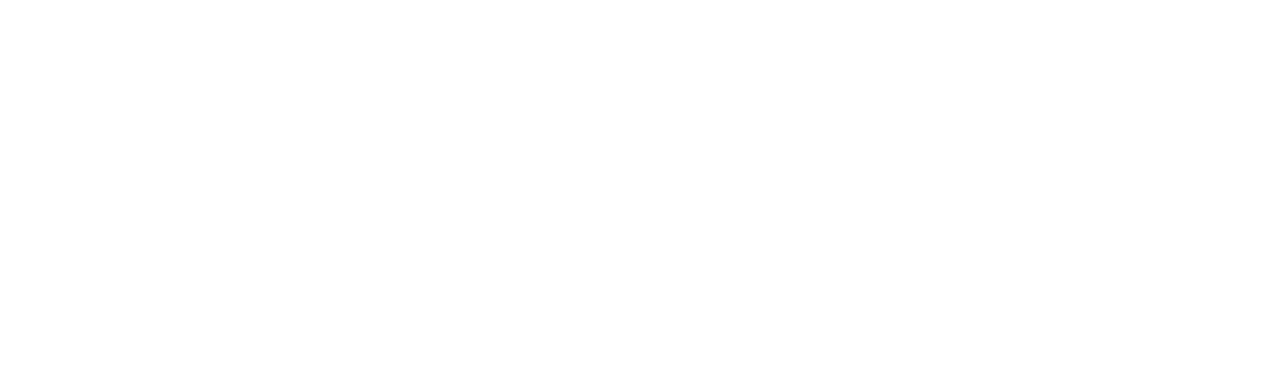
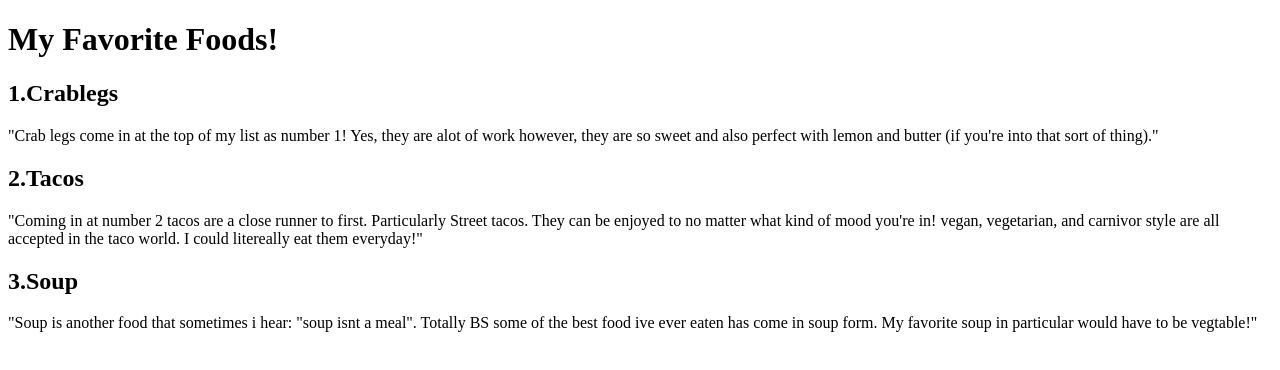
Before and after one commit to STL-WomenPlus-WebDev-March2023/js-assignment-4-html-me-something-FunkCrusade, a website: page index.html in a window 1280 px wide. Drawn offline with Linux system fonts and the light colour scheme.

Commit message:
My first html commit

```diff
--- a/index.html
+++ b/index.html
@@ -1,8 +1,15 @@
 <!DOCTYPE html>
 <html>
    <head>
+      <title>Emily Albert - My Favorite Foods</title>
    </head>
    <body>
-      <!-- Write your HTML in this file! -->
-   </body>
+   <h1> My Favorite Foods!</h1>
+   <h2>1.Crablegs</h2>
+   <p>"Crab legs come in at the top of my list as number 1! Yes, they are alot of work however, they are so sweet and also perfect with lemon and butter (if you're into that sort of thing)."</p>
+<h2>2.Tacos</h2>
+<p>"Coming in at number 2 tacos are a close runner to first. Particularly Street tacos. They can be enjoyed to no matter what kind of mood you're in! vegan, vegetarian, and carnivor style are all accepted in the taco world. I could litereally eat them everyday!" </p>   <!-- Write your HTML in this file! -->
+<h2>3.Soup</h2>
+<p>"Soup is another food that sometimes i hear: "soup isnt a meal". Totally BS some of the best food ive ever eaten has come in soup form. My favorite soup in particular would have to be vegtable!"</p>
+</body>
 </html>
```
